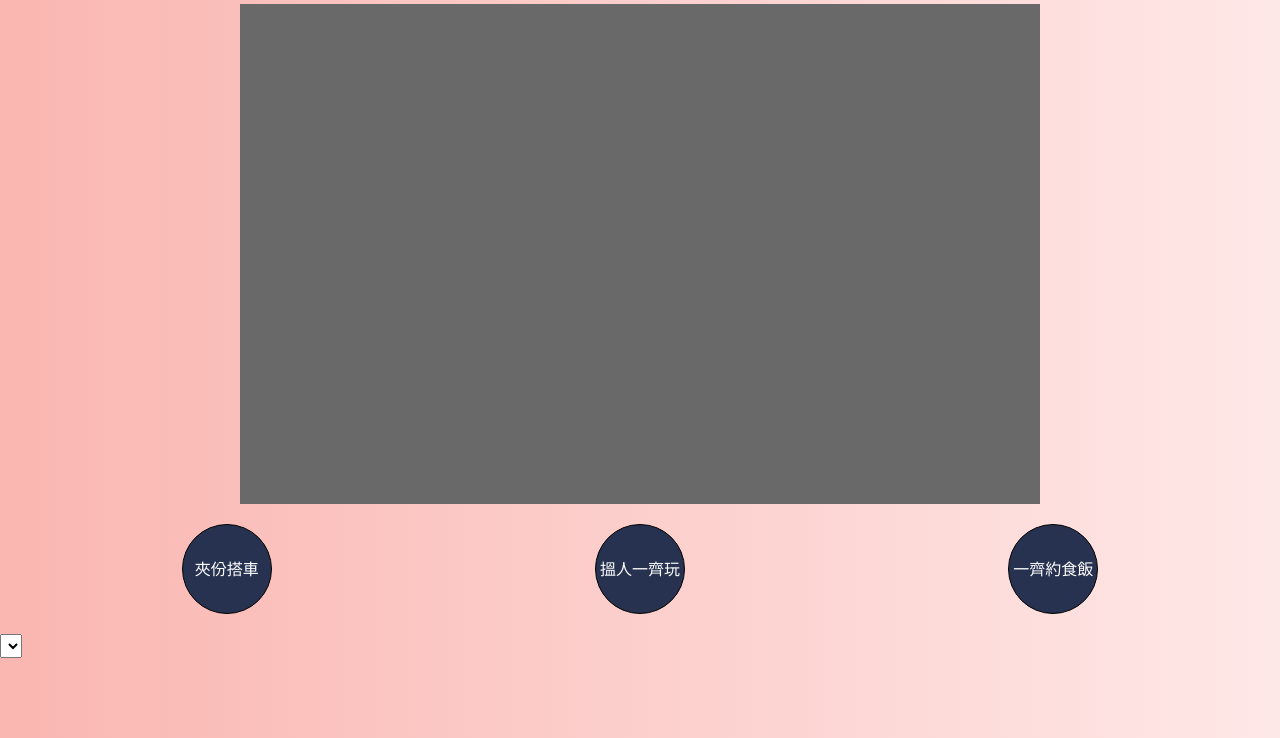
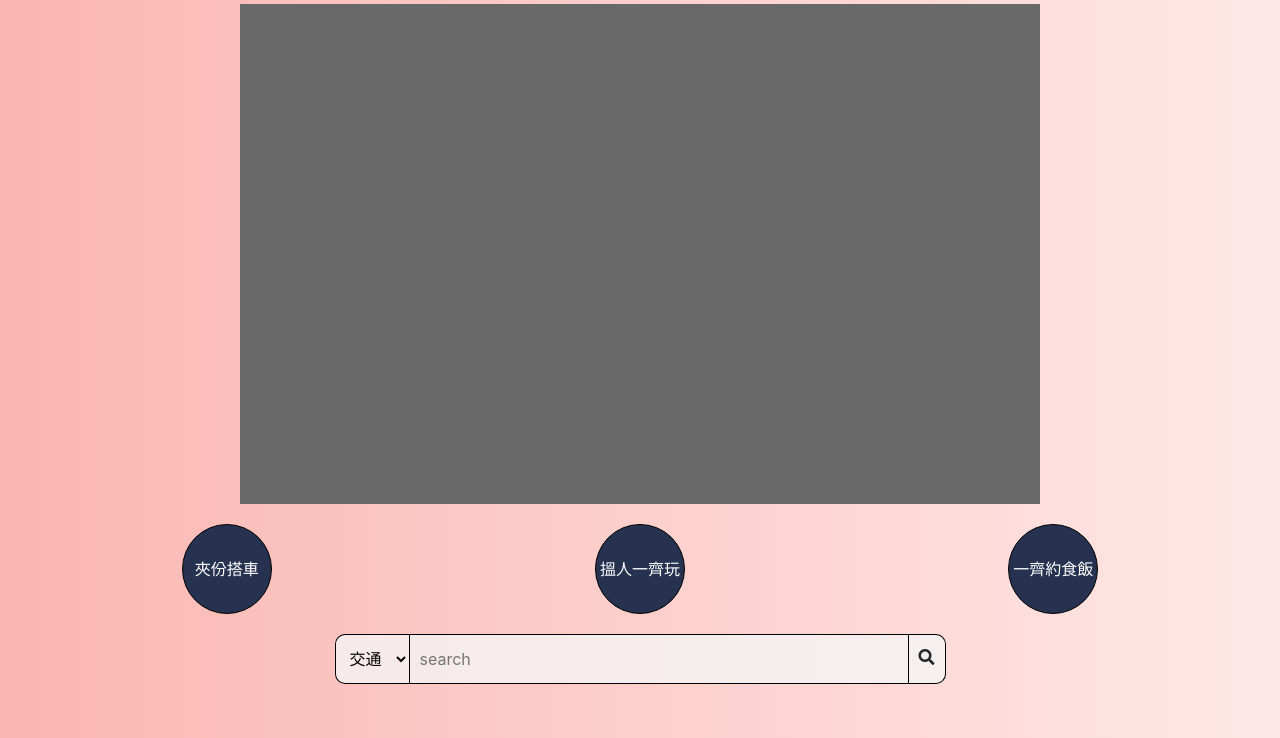
Before and after one commit to vincent9394/getladLocal, a plain HTML site: page public/index.html in a window 1280 px wide. Shown: the part 62-800 px from the top of the page. Drawn offline with nearby package versions, Linux system fonts and the light colour scheme.

Commit message:
searchBar

```diff
--- a/public/index.css
+++ b/public/index.css
@@ -41,3 +41,38 @@ body {
 .wordInCircle {
     color: white;
 }
+
+.searchBarFlex {
+    display: flex;
+    justify-content: center;
+}
+
+.categoryOption , .searchBar, .searchButton {
+    border: 1px solid black;
+    background-color: #f5f5f5cb;
+    height: 50px;
+    padding: 10px;
+}
+
+.categoryOption {
+    border-radius: 10px 0 0 10px;
+    border-right: none;
+}
+
+.searchBar {
+    width: 500px;
+}
+
+.searchButton {
+    border-radius: 0 10px 10px 0;
+    border-left: none;
+}
+
+#magnifier {
+    transition: 300ms;
+}
+
+#magnifier:hover {
+    transform: scale(1.2);
+    cursor: pointer;
+}
--- a/public/index.html
+++ b/public/index.html
@@ -5,6 +5,7 @@
     <meta charset="UTF-8">
     <meta name="viewport" content="width=device-width, initial-scale=1.0">
     <title>Getmate</title>
+    <link rel="stylesheet" href="https://pro.fontawesome.com/releases/v5.10.0/css/all.css" integrity="sha384-AYmEC3Yw5cVb3ZcuHtOA93w35dYTsvhLPVnYs9eStHfGJvOvKxVfELGroGkvsg+p" crossorigin="anonymous"/>
     <link rel="stylesheet" href="https://maxcdn.bootstrapcdn.com/bootstrap/4.0.0/css/bootstrap.min.css"
         integrity="sha384-Gn5384xqQ1aoWXA+058RXPxPg6fy4IWvTNh0E263XmFcJlSAwiGgFAW/dAiS6JXm" crossorigin="anonymous">
     <link rel="stylesheet" href="index.css">
@@ -67,9 +68,19 @@
             </div>
         </div>
 
-        <div class="searchBarFlex">
-            <select
-        </div>
+        <form class="searchBarFlex">
+            <select class="categoryOption" name="categoryOption">
+                <option value="transportation">交通</option>
+                <option value="entertainment">娛樂</option>
+                <option value="foodieGroup">飲食</option>
+            </select>
+
+            <input type="text" class="searchBar" name="searchBar" placeholder="search">
+
+            <div class="searchButton">
+                <i class="fas fa-search" id="magnifier"></i>
+            </div>
+        </form>
 
     </article>
 
```
